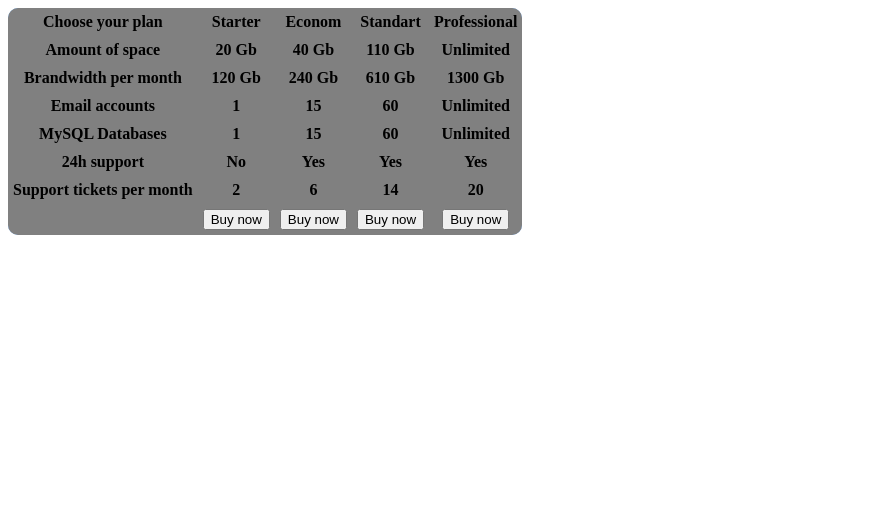
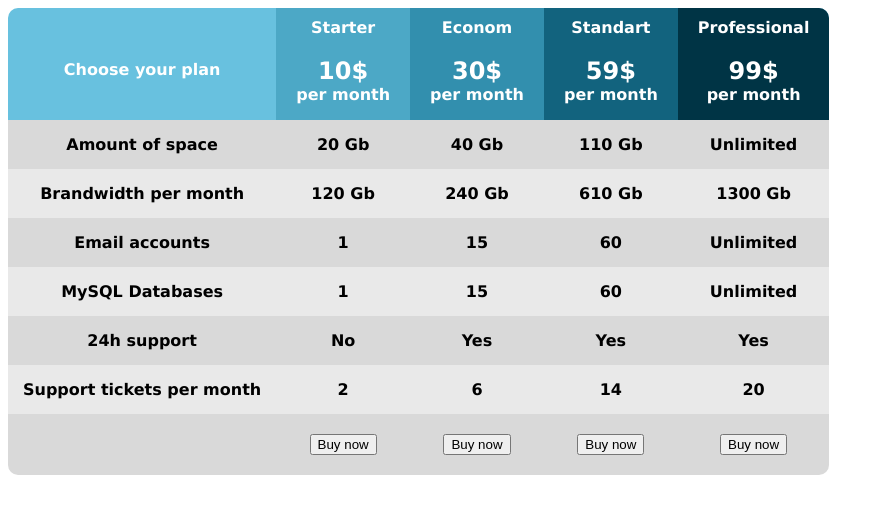
Before and after one commit to Cennge/HTML-Education, a plain HTML site: page index.html in a window 1280 px wide. Shown: the whole page, without its empty margins (0-884 px from the left). Drawn offline with Linux system fonts and the light colour scheme.

Commit message:
some style

```diff
--- a/index.html
+++ b/index.html
@@ -14,50 +14,58 @@
         <thead>
             <tr>
                 <th>Choose your plan</th>
-                <th>Starter</th>
-                <th>Econom</th>
-                <th>Standart</th>
-                <th>Professional</th>
+                <th style="background-color: rgb(76, 168, 198);">Starter <p class="price"> 10$</p>
+                    <p style="margin-top: 0px;">per month</p>
+                </th>
+                <th style="background-color: rgb(50, 143, 174);">Econom <p class="price"> 30$</p>
+                    <p style="margin-top: 0px;">per month</p>
+                </th>
+                <th style="background-color: rgb(18, 99, 126);">Standart <p class="price"> 59$</p>
+                    <p style="margin-top: 0px;">per month</p>
+                </th>
+                <th style="background-color: rgb(0, 52, 69);">Professional <p class="price"> 99$</p>
+                    <p style="margin-top: 0px;">per month</p>
+                </th>
             </tr>
         </thead>
 
         <tbody>
-            <tr>
+            <tr class="grayRow">
                 <th>Amount of space</th>
                 <th>20 Gb</th>
                 <th>40 Gb</th>
                 <th>110 Gb</th>
                 <th>Unlimited</th>
             </tr>
-            <tr>
+            <tr class="lightGrayRow">
                 <th>Brandwidth per month</th>
                 <th>120 Gb</th>
                 <th>240 Gb</th>
                 <th>610 Gb</th>
                 <th>1300 Gb</th>
             </tr>
-            <tr>
+            <tr class="grayRow">
                 <th>Email accounts</th>
                 <th>1</th>
                 <th>15</th>
                 <th>60</th>
                 <th>Unlimited</th>
             </tr>
-            <tr>
+            <tr class="lightGrayRow">
                 <th>MySQL Databases</th>
                 <th>1</th>
                 <th>15</th>
                 <th>60</th>
                 <th>Unlimited</th>
             </tr>
-            <tr>
+            <tr class="grayRow">
                 <th>24h support</th>
                 <th>No</th>
                 <th>Yes</th>
                 <th>Yes</th>
                 <th>Yes</th>
             </tr>
-            <tr>
+            <tr class="lightGrayRow">
                 <th>Support tickets per month</th>
                 <th>2</th>
                 <th>6</th>
@@ -67,7 +75,7 @@
         </tbody>
 
         <tfoot>
-            <tr>
+            <tr class="grayRow">
                 <th></th>
                 <th><button>Buy now</button></th>
                 <th><button>Buy now</button></th>
@@ -75,7 +83,6 @@
                 <th><button>Buy now</button></th>
             </tr>
         </tfoot>
-
     </table>
 
 </body>
--- a/style.css
+++ b/style.css
@@ -1,13 +1,50 @@
+body {
+    font-family:'Lucida Sans', 'Lucida Sans Regular', 'Lucida Grande', 'Lucida Sans Unicode', Geneva, Verdana, sans-serif;
+}
+
 table{
     border-radius: 10px;
-    background-color: rgb(119, 180, 255);
     overflow: hidden;
     margin: 0px;
     border-spacing: 0px;
 }
 
+thead {
+    background-color: rgb(104, 193, 223);
+    color: white;
+}
+
+thead tr th {
+    margin: 0px 10px 0px 10px;
+    padding: 10px 20px 0px 20px;
+    text-align: center;
+}
+
+.price {
+    text-align: center;
+    font-size: x-large;
+    padding: 0px;
+    margin-top: 20px;
+    margin-bottom: 0px;
+}
+
 tr th {
-    background-color: gray;
     margin: 0px;
     padding: 5px;
 }
+
+tbody tr th {
+    padding: 15px;
+}
+
+tfoot tr th{
+    padding: 20px;
+}
+
+.grayRow {
+    background-color: rgb(217, 217, 217);
+}
+
+.lightGrayRow {
+    background-color: rgb(233, 233, 233);
+}
```
